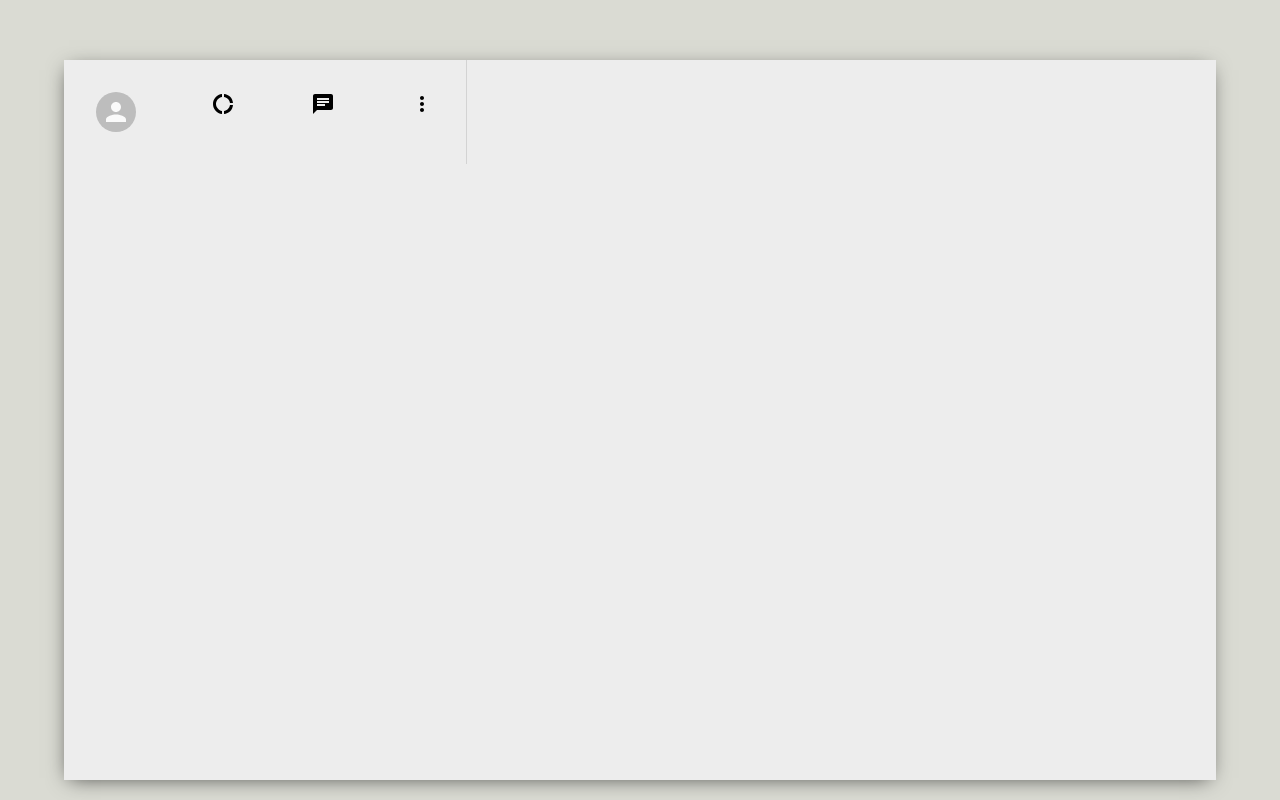
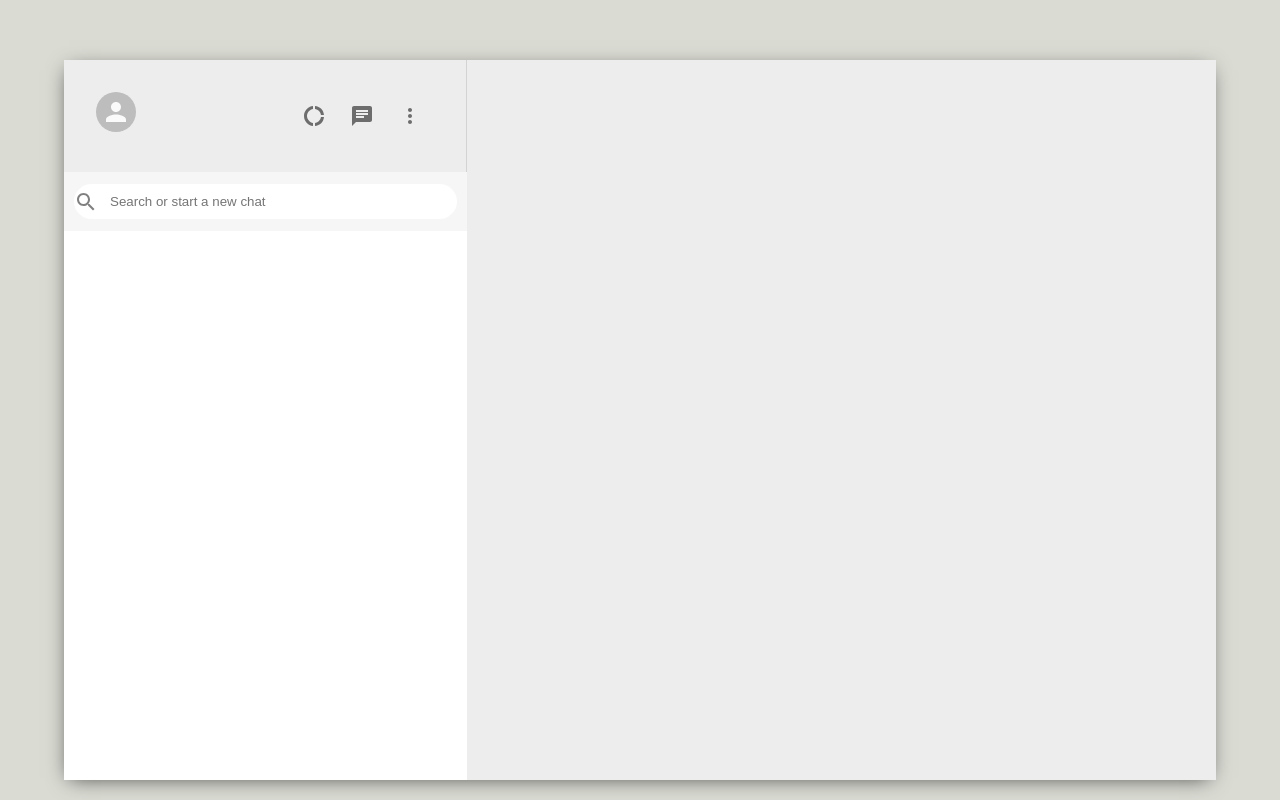
Before and after one commit to yawwusu/react-whatsapp-clone, a React (Create React App) app: page / in a window 1280 px wide. Built offline with nearby package versions, Linux system fonts and the light colour scheme.

Commit message:
Sidebar header and search styles

```diff
--- a/src/Sidebar.css
+++ b/src/Sidebar.css
@@ -1,4 +1,6 @@
 .Sidebar {
+    display: flex;
+    flex-direction: column;
     flex: 0.35;
 }
 
@@ -15,3 +17,41 @@
     justify-content: space-between;
     min-width: 10vw;
 }
+
+.Sidebar-header-right > .MuiSvgIcon-root {
+    margin-right: 2vw;
+    font-size: 24px !important;
+}
+
+.Sidebar-search {
+    display: flex;
+    align-items: center;
+    background-color: #f6f6f6;
+    height: 39px;
+    padding: 10px;
+}
+
+
+.Sidebar-search-container {
+    display: flex;
+    align-items: center;
+    background-color: white;
+    width: 100%;
+    height: 35px;
+    border-radius: 20px;
+}
+
+.Sidebar-search-container > .MuiSvgIcon-root {
+    color: gray;
+}
+
+.Sidebar-search-container > input {
+    border: none;
+    margin-left: 10px;
+}
+
+.Sidebar-chats {
+    flex: 1;
+    background-color: white;
+    overflow: auto;
+}
--- a/src/Sidebar.js
+++ b/src/Sidebar.js
@@ -1,22 +1,34 @@
 import React from 'react'
 import './Sidebar.css'
-import Avatar from '@material-ui/core/Avatar'
+import { Avatar, IconButton } from '@material-ui/core'
 import ChatIcon from '@material-ui/icons/Chat'
 import DonutLargeIcon from '@material-ui/icons/DonutLarge'
 import MoreVertIcon from '@material-ui/icons/MoreVert'
+import  SearchOutlined  from '@material-ui/icons/SearchOutlined'
 
 function Sidebar() {
     return (
         <div className="Sidebar">
             <div className="Sidebar-header">
                 <Avatar />
-                <DonutLargeIcon />
-                <ChatIcon />
-                <MoreVertIcon />
+                <div className="Sidebar-header-right">
+                    <IconButton>
+                        <DonutLargeIcon />
+                    </IconButton>
+                    <IconButton>
+                        <ChatIcon />
+                    </IconButton>
+                    <IconButton>
+                        <MoreVertIcon />
+                    </IconButton>
+                </div>
             </div>
 
             <div className="Sidebar-search">
-
+                <div className="Sidebar-search-container">
+                    <SearchOutlined />
+                    <input placeholder="Search or start a new chat" type="text" />
+                </div>
             </div>
 
             <div className="Sidebar-chats">
```
